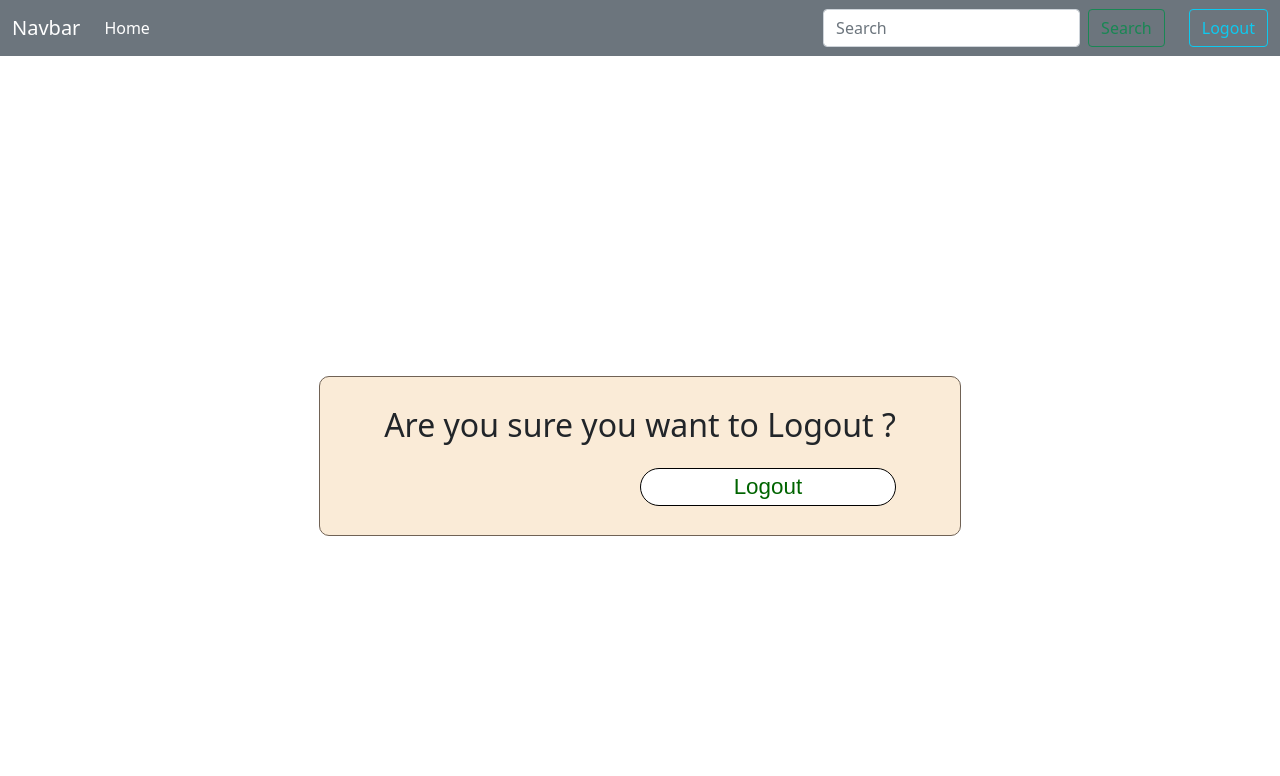
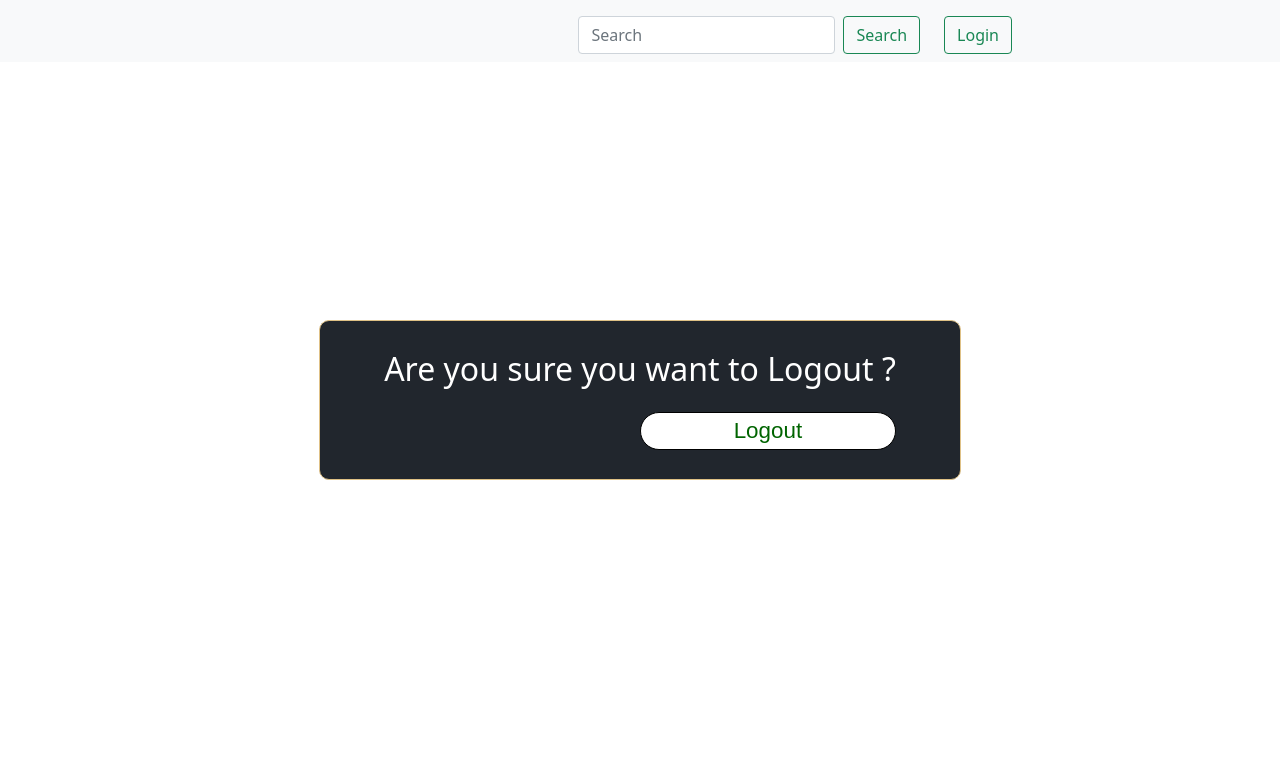
Before and after one commit to sameer-ahmed123/socialmedia_site, a Django app: page /logout/ in a window 1280 px wide. Shown: the top 776 px of the page. After the commit the page ends 480 px from the top, so only its background shows below. Run offline with Django 4.2, Linux system fonts and the light colour scheme; parts of the project's set-up code (start-up, migrations or seed data) failed here and were passed over; some libraries are stand-ins or nearby versions.

Commit message:
style changes/ cascade-sheet& inline

```diff
--- a/app/urls.py
+++ b/app/urls.py
@@ -1,11 +1,13 @@
 from django.urls import path
-from .views import index, show, LikeView,getComments, logout_view
+from .views import index, show, LikeView,getComments, logout_view, login_view
 
 
 urlpatterns = [
+    path("logout/",logout_view, name="logout_view" ),
+    path("login", login_view, name="login_view" ),
     path("", index, name="home"),
     path("show", show, name="show"),
     path("like/", LikeView, name="post_like"),
     path("show/<int:id>/", getComments, name="post_detail" ),
-    path("logout/",logout_view, name="logout_view" ),
+
 ]
--- a/app/views.py
+++ b/app/views.py
@@ -9,19 +9,10 @@ from django.views.decorators.csrf import csrf_exempt
 
 
 def index(request):
-    form = AuthenticationForm
     obj = Posts.objects.all()
     context = {
-        "form": form,
         "obj": obj
     }
-    if request.method == "POST":
-        form = AuthenticationForm(request, data=request.POST)
-        if form.is_valid():
-            user = form.get_user()
-            login(request, user)
-    if request.htmx:
-        return render(request, "login-form.html", context)
 
     return render(request, "index.html", context)
 
@@ -30,6 +21,22 @@ def logout_view(request):
         logout(request)
         return redirect("home")
     return render(request, "logout.html")
+
+def login_view(request):
+    form = AuthenticationForm
+    if request.method == "POST":
+        form = AuthenticationForm(request, data=request.POST)
+        if form.is_valid():
+            user = form.get_user()
+            login(request, user)
+            print("logedin as admin")
+            return redirect("home")
+    else:
+        form = AuthenticationForm(request)
+    context = {
+        "form": form
+    }
+    return render(request, "login.html", context)
 
 def show(request, *args, **kwargs):
     try:
--- a/static/logout_form.css
+++ b/static/logout_form.css
@@ -10,12 +10,20 @@
     display: flex;
     flex-direction: column;
     gap: 1rem;
-    border: 1px solid rgb(112, 98, 85);
+    border: 1px solid rgb(223, 193, 134);
     border-radius: 10px;
-    background-color: antiquewhite;
+    background-color:#21262d;
     padding: 5%;
     justify-content:center;
     align-items: flex-end;
+}
+
+.form_logout:hover{
+    box-shadow: rgba(0, 0, 0, 0.55) 0px 5px 15px;
+}
+
+.Confermation_h3{
+    color: #fff;
 }
 
 .logout_btn{
@@ -30,6 +38,7 @@
 }
 
 .logout_btn:hover{
+    transform: scale(1.02);
     font: 1.4rem sans-serif;
     padding: 5px;
     background-color: darkgreen;
@@ -37,7 +46,7 @@
     border-radius: 20px;
     color: #fff;
     cursor: pointer;
-    box-shadow: rgb(31, 29, 29) -1px 4px;
+    box-shadow: rgb(155, 180, 156) -1px 4px;
     transition: all 0.3s;
 }
 
--- a/templates/base.html
+++ b/templates/base.html
@@ -10,34 +10,42 @@
     <link href="https://cdn.jsdelivr.net/npm/bootstrap@5.0.2/dist/css/bootstrap.min.css" rel="stylesheet"
         integrity="sha384-EVSTQN3/azprG1Anm3QDgpJLIm9Nao0Yz1ztcQTwFspd3yD65VohhpuuCOmLASjC" crossorigin="anonymous">
     <link rel="stylesheet" href="{% static 'logout_form.css' %}">
+    <!-- <style>
+        body{
+            background-color: hsla(250, 24%, 9%, alpha);
+        }
+    </style> -->
 </head>
 
 <body>
-    <nav class="navbar navbar-expand-lg navbar-dark bg-secondary">
-        <div class="container-fluid">
-            <a class="navbar-brand" href="#">Navbar</a>
-            <div class="collapse navbar-collapse" id="navbarSupportedContent">
+
+    <div style="position: fixed;top: 0;width: 100%;" class="d-flex align-items-center  sticky-top   justify-content-center pt-2 bg-light">
+        <nav style="width: 60%;" class="navbar navbar-expand-lg sticky   navbar-light ">
+            <div class="container-fluid  ">
+                <a class="navbar-brand">{{request.user.username}}</a>
+                <div class=" navbar-collapse" id="navbarSupportedContent">
                     <ul class="navbar-nav me-auto mb-2 mb-lg-0">
-                    <li class="nav-item">
+                        <!-- <li class="nav-item">
                             <a class="nav-link active" aria-current="page" href="#">Home</a>
-                    </li>
+                        </li> -->
                         <!-- <li class="nav-item">
                             <a class="nav-link" href="#">Link</a>
                         </li> -->
-
                     </ul>
+                </div>
                 <form class="d-flex mx-4">
                     <input class="form-control me-2" type="search" placeholder="Search" aria-label="Search">
                     <button class="btn btn-outline-success " type="submit">Search</button>
                 </form>
-
+                {% if user.is_authenticated %}
+                <a class="btn btn-outline-info " aria-current="page" href="{% url 'logout_view' %}">Logout</a>
+                {% else %}
+                <a class="btn btn-outline-success " aria-current="page" href="{% url 'login_view' %}">Login</a>
+                {% endif %}
+            </div>
+        </nav>
     </div>
 
-            <a class="btn btn-outline-info " aria-current="page" href="{% url 'logout_view' %}">Logout</a>
-
-
-        </div>
-    </nav>
 
     {% block content %}
     {% endblock %}
@@ -60,7 +68,7 @@
                     action: 'post'
                 },
                 success: (json) => {
-                    $('#like_count' + $(this).data("post-id")).html("liked by" + " " + json['result']+ " " + "people")
+                    $('#like_count' + $(this).data("post-id")).html("liked by" + " " + json['result'] + " " + "people")
                     $(this).html(json['like_unlike'])
                     console.log(json)
                     console.log($(this).data("post-id"))
@@ -77,11 +85,11 @@
         const chkbox = document.getElementById("pass_chkbox")
         const pass_field = document.getElementById("id_password")
 
-    chkbox.addEventListener("click", ()=> {
-        if (pass_field.type === "password"){
+        chkbox.addEventListener("click", () => {
+            if (pass_field.type === "password") {
                 pass_field.type = "text"
             }
-        else{
+            else {
                 pass_field.type = "password"
             }
         })
--- a/templates/logout.html
+++ b/templates/logout.html
@@ -4,7 +4,7 @@
 <div class="main_div">
     <form class="form_logout"  method="post" action=".">
         {% csrf_token %}
-        <h2 >Are you sure you want to Logout ?</h2>
+        <h2 class="Confermation_h3" >Are you sure you want to Logout ?</h2>
         <input class="logout_btn" type="submit" value="Logout">
     </form>
 </div>
```
Also changed, not shown: project/settings.py (+18 -0 lines), templates/index.html (+11 -8 lines), templates/login.html (renamed from templates/login-form.html, +7 -1 lines), templates/show.html (+8 -8 lines), 2 other files. Lines whose indentation alone changed are shown as unchanged.
